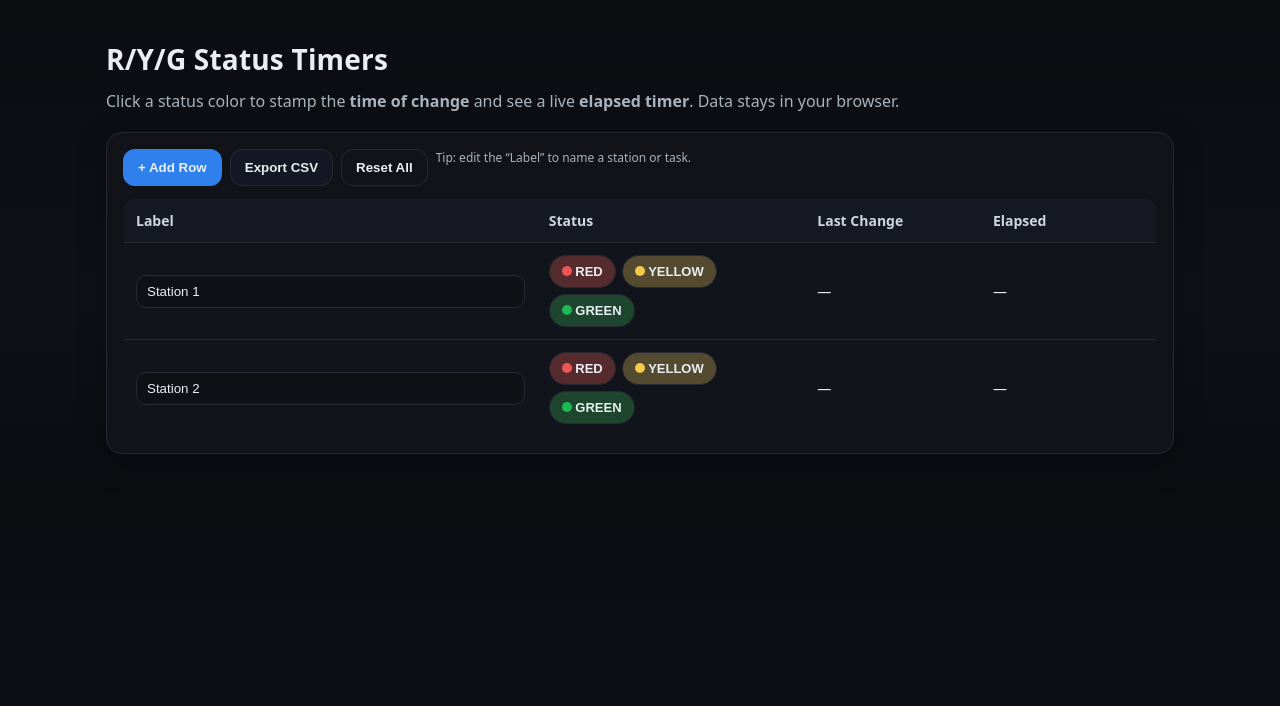
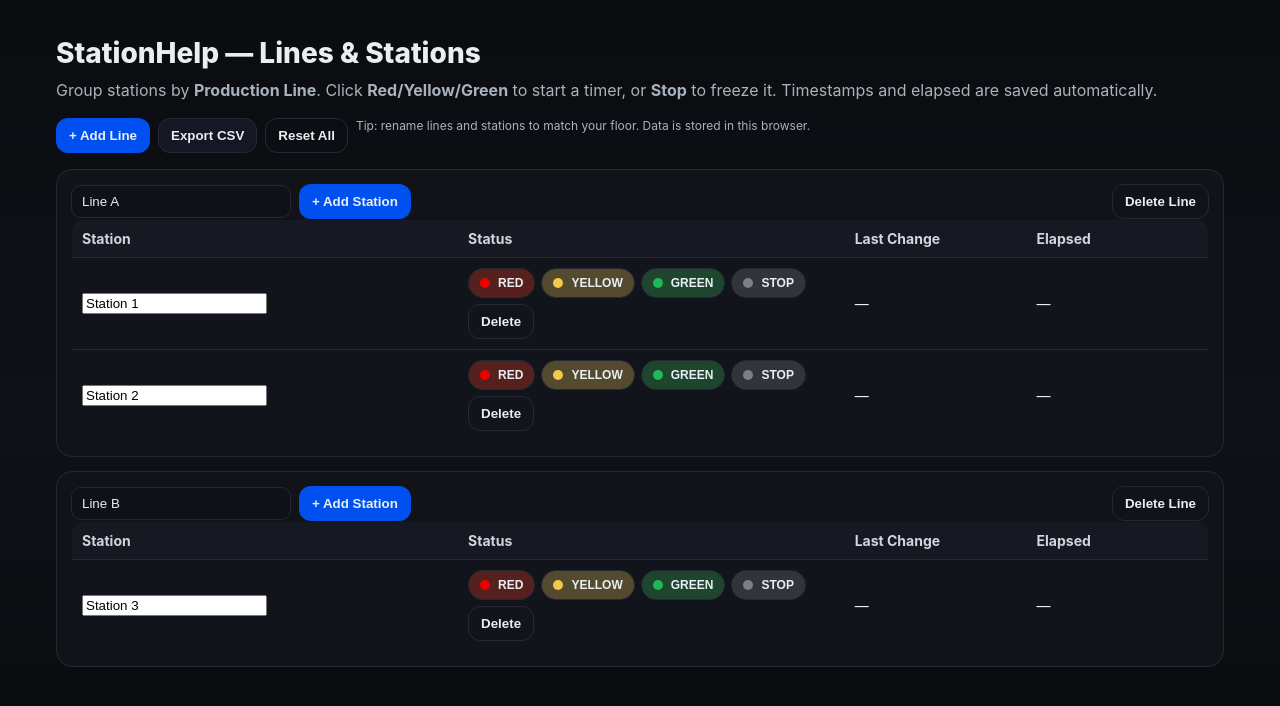
Before and after one commit to fabmartz/stationhelp, a plain HTML site: page index.html in a window 1280 px wide. Drawn offline with Linux system fonts and the light colour scheme.

Commit message:
index.html

```diff
--- a/index.html
+++ b/index.html
@@ -3,277 +3,337 @@
 <head>
 <meta charset="utf-8" />
 <meta name="viewport" content="width=device-width, initial-scale=1" />
-<title>Status Timers (Red / Yellow / Green)</title>
+<title>StationHelp — Lines & Stations (R/Y/G + Stop)</title>
 <style>
-  :root {
-    --bg: #0b0c10;
-    --panel: #121318;
-    --ink: #e8eef2;
-    --muted: #a9b3bd;
-    --accent: #2f80ed;
-    --border: #262933;
-    --good: #1db954;   /* green */
-    --warn: #f2c94c;   /* yellow */
-    --bad:  #eb5757;   /* red */
+  :root{
+    --bg:#0b0c10; --panel:#121318; --ink:#e8eef2; --muted:#a9b3bd;
+    --accent:#0050ef;           /* your blue */
+    --border:#262933;
+    --red:#ec0000;              /* your red */
+    --yellow:#f2c94c;
+    --green:#1db954;
+    --stop:#7a7f89;
   }
-  * { box-sizing: border-box; }
-  body {
-    margin: 0; font-family: ui-sans-serif, system-ui, -apple-system, Segoe UI, Roboto, Arial, sans-serif;
-    background: linear-gradient(180deg, #0b0c10, #0f1117 60%, #0b0c10);
-    color: var(--ink);
-  }
-  .wrap { max-width: 1100px; margin: 40px auto; padding: 0 16px; }
-  h1 { margin: 0 0 12px; font-size: 28px; font-weight: 800; letter-spacing: .2px; }
-  .sub { color: var(--muted); margin-bottom: 20px; }
-  .panel {
-    background: var(--panel); border: 1px solid var(--border); border-radius: 16px;
-    padding: 16px; box-shadow: 0 10px 30px rgba(0,0,0,.25);
-  }
-  .toolbar { display: flex; gap: 8px; flex-wrap: wrap; margin-bottom: 12px; }
-  button, .btn {
-    border: 1px solid var(--border); background: #151824; color: var(--ink);
-    padding: 10px 14px; border-radius: 12px; cursor: pointer; font-weight: 600;
-  }
-  button:hover { filter: brightness(1.15); }
-  .btn-ghost { background: transparent; }
-  .btn-primary { background: var(--accent); border-color: transparent; }
-  .grid {
-    width: 100%; border-collapse: collapse; overflow: hidden; border-radius: 12px; border: 1px solid var(--border);
-  }
-  .grid th, .grid td {
-    padding: 12px; border-bottom: 1px solid var(--border); text-align: left; vertical-align: middle;
-  }
-  .grid th { background: #171922; color: #cfd6dd; font-weight: 700; font-size: 14px; }
-  .grid td { background: #12141c; font-size: 14px; }
-  .grid tr:last-child td { border-bottom: 0; }
-  input[type="text"] {
-    width: 100%; background: #0f1117; color: var(--ink); border: 1px solid var(--border);
-    padding: 8px 10px; border-radius: 10px;
-  }
-  .status-btns { display: flex; gap: 6px; flex-wrap: wrap; }
-  .chip {
-    border-radius: 999px; border: 1px solid var(--border); padding: 8px 12px; font-weight: 700; font-size: 13px;
-    background: #0f1117; cursor: pointer;
-  }
-  .chip.red   { background: color-mix(in oklab, var(--bad) 35%, #0f1117); }
-  .chip.yellow{ background: color-mix(in oklab, var(--warn) 35%, #0f1117); }
-  .chip.green { background: color-mix(in oklab, var(--good) 35%, #0f1117); }
-  .pill {
-    display: inline-flex; align-items: center; gap: 8px; border: 1px solid var(--border); background: #0f1117;
-    padding: 8px 12px; border-radius: 999px; font-variant-numeric: tabular-nums;
-  }
-  .dot { width: 10px; height: 10px; border-radius: 50%; display: inline-block; }
-  .dot.red { background: var(--bad); } .dot.yellow { background: var(--warn); } .dot.green { background: var(--good); }
-  .muted { color: var(--muted); }
-  .right { text-align: right; }
-  .sm { font-size: 12px; color: var(--muted); }
-  .no-data { text-align: center; padding: 24px; color: var(--muted); }
-  @media (max-width: 720px){
-    .grid th:nth-child(3), .grid td:nth-child(3),
-    .grid th:nth-child(4), .grid td:nth-child(4){ display: none; }
+  *{box-sizing:border-box}
+  body{margin:0;font-family:ui-sans-serif,-apple-system,Segoe UI,Roboto,Arial,sans-serif;background:linear-gradient(180deg,#0b0c10,#0f1117 60%,#0b0c10);color:var(--ink)}
+  .wrap{max-width:1200px;margin:36px auto;padding:0 16px}
+  h1{margin:0 0 10px;font-size:28px;font-weight:800}
+  .sub{color:var(--muted);margin-bottom:18px}
+  .toolbar{display:flex;gap:8px;flex-wrap:wrap;margin-bottom:16px}
+  button{border:1px solid var(--border);background:#151824;color:var(--ink);padding:9px 12px;border-radius:12px;cursor:pointer;font-weight:600}
+  button:hover{filter:brightness(1.12)}
+  .primary{background:var(--accent);border-color:transparent}
+  .ghost{background:transparent}
+  .panel{background:var(--panel);border:1px solid var(--border);border-radius:16px;padding:14px;margin-bottom:14px}
+  .line{margin-bottom:14px}
+  .line header{display:flex;gap:10px;align-items:center;justify-content:space-between}
+  .line-title{display:flex;gap:8px;align-items:center}
+  .line-title input{background:#0f1117;border:1px solid var(--border);color:var(--ink);padding:8px 10px;border-radius:10px;min-width:220px}
+  .stations{margin-top:10px}
+  table{width:100%;border-collapse:collapse;border-radius:12px;overflow:hidden;border:1px solid var(--border)}
+  th,td{padding:10px;border-bottom:1px solid var(--border);text-align:left;vertical-align:middle}
+  th{background:#171922;color:#cfd6dd;font-weight:700;font-size:14px}
+  td{background:#12141c;font-size:14px}
+  tr:last-child td{border-bottom:0}
+  input[type="text"].station{width:100%;background:#0f1117;border:1px solid var(--border);color:var(--ink);padding:7px 9px;border-radius:10px}
+  .status-btns{display:flex;gap:6px;flex-wrap:wrap}
+  .chip{border-radius:999px;border:1px solid var(--border);padding:7px 11px;font-weight:700;font-size:12px;background:#0f1117;cursor:pointer;display:inline-flex;align-items:center;gap:8px}
+  .dot{width:10px;height:10px;border-radius:50%}
+  .red{background:color-mix(in oklab, var(--red) 35%, #0f1117)}
+  .yellow{background:color-mix(in oklab, var(--yellow) 35%, #0f1117)}
+  .green{background:color-mix(in oklab, var(--green) 35%, #0f1117)}
+  .stop{background:color-mix(in oklab, var(--stop) 35%, #0f1117)}
+  .dot.red{background:var(--red)} .dot.yellow{background:var(--yellow)} .dot.green{background:var(--green)} .dot.stop{background:var(--stop)}
+  .muted{color:var(--muted)}
+  .right{text-align:right}
+  .sm{font-size:12px;color:var(--muted)}
+  .no-data{text-align:center;padding:18px;color:var(--muted)}
+  @media (max-width: 800px){
+    th:nth-child(3),td:nth-child(3){display:none} /* hide timestamp on small screens */
   }
 </style>
 </head>
 <body>
 <div class="wrap">
-    <h1>R/Y/G Status Timers</h1>
-    <div class="sub">Click a status color to stamp the <b>time of change</b> and see a live <b>elapsed timer</b>. Data stays in your browser.</div>
+  <h1>StationHelp — Lines & Stations</h1>
+  <div class="sub">Group stations by <b>Production Line</b>. Click <b>Red/Yellow/Green</b> to start a timer, or <b>Stop</b> to freeze it. Timestamps and elapsed are saved automatically.</div>
 
-    <div class="panel">
   <div class="toolbar">
-        <button class="btn-primary" id="addRowBtn">+ Add Row</button>
-        <button class="btn" id="exportBtn">Export CSV</button>
-        <button class="btn-ghost" id="resetBtn">Reset All</button>
-        <span class="sm">Tip: edit the “Label” to name a station or task.</span>
+    <button class="primary" id="addLineBtn">+ Add Line</button>
+    <button id="exportBtn">Export CSV</button>
+    <button class="ghost" id="resetBtn">Reset All</button>
+    <span class="sm">Tip: rename lines and stations to match your floor. Data is stored in this browser.</span>
   </div>
 
-      <table class="grid" id="table">
-        <thead>
-          <tr>
-            <th style="width:40%">Label</th>
-            <th style="width:26%">Status</th>
-            <th style="width:17%">Last Change</th>
-            <th style="width:17%">Elapsed</th>
-          </tr>
-        </thead>
-        <tbody id="tbody">
-          <!-- rows injected here -->
-        </tbody>
-      </table>
-
-      <div id="empty" class="no-data">No rows yet. Click <b>+ Add Row</b> to start.</div>
-    </div>
+  <div id="lines"></div>
 </div>
 
 <script>
-(function () {
-  const STORAGE_KEY = "ryg_timers_v1";
-  const tbody = document.getElementById("tbody");
-  const empty = document.getElementById("empty");
-  const addRowBtn = document.getElementById("addRowBtn");
-  const exportBtn = document.getElementById("exportBtn");
-  const resetBtn = document.getElementById("resetBtn");
+(function(){
+  const STORAGE_KEY = "stationhelp_lines_v1";
 
   /** Data model
-   * rows: [{ id, label, status: 'red'|'yellow'|'green'|null, changedAt: epoch_ms|null }]
+   * lines: [
+   *   { id, name, stations: [
+   *      { id, label, status: 'red'|'yellow'|'green'|'stopped'|null,
+   *        lastChange: ms|null,
+   *        startedAt: ms|null,         // when current run started (if running)
+   *        accumulated: number }        // ms accumulated from past runs (when stopped or before reset)
+   *   ]}
+   * ]
    */
-  let rows = load() || [];
 
-  function load() {
+  let lines = load() || seed();
+
+  const $lines = document.getElementById("lines");
+  document.getElementById("addLineBtn").addEventListener("click", () => {
+    lines.push(newLine(`Line ${lines.length+1}`));
+    save(); render();
+  });
+  document.getElementById("resetBtn").addEventListener("click", () => {
+    if (!confirm("Reset ALL lines and stations? This clears local data.")) return;
+    lines = seed(true); save(); render();
+  });
+  document.getElementById("exportBtn").addEventListener("click", () => exportCSV());
+
+  function newLine(name="Line"){
+    return { id: uuid(), name, stations: [ newStation("Station 1"), newStation("Station 2") ] };
+  }
+  function newStation(label="Station"){
+    return { id: uuid(), label, status: null, lastChange: null, startedAt: null, accumulated: 0 };
+  }
+  function uuid(){ return crypto.randomUUID(); }
+
+  function seed(blank=false){
+    if (blank) return [];
+    return [
+      { id: uuid(), name: "Line A", stations: [ newStation("Station 1"), newStation("Station 2") ] },
+      { id: uuid(), name: "Line B", stations: [ newStation("Station 3") ] }
+    ];
+  }
+
+  function load(){
     try { return JSON.parse(localStorage.getItem(STORAGE_KEY)); } catch { return null; }
   }
-  function save() {
-    localStorage.setItem(STORAGE_KEY, JSON.stringify(rows));
+  function save(){
+    localStorage.setItem(STORAGE_KEY, JSON.stringify(lines));
   }
 
   function fmtDate(ms){
-    if (!ms) return "—";
-    const d = new Date(ms);
-    // Local date & time
-    return d.toLocaleString();
+    if(!ms) return "—";
+    return new Date(ms).toLocaleString();
   }
   function fmtElapsed(ms){
-    if (!ms) return "—";
-    const diff = Date.now() - ms;
-    if (diff < 0) return "00:00:00";
-    const s = Math.floor(diff / 1000);
-    const hh = String(Math.floor(s / 3600)).padStart(2,"0");
-    const mm = String(Math.floor((s % 3600)/60)).padStart(2,"0");
-    const ss = String(s % 60).padStart(2,"0");
+    if(ms==null) return "—";
+    const s = Math.floor(ms/1000);
+    const hh = String(Math.floor(s/3600)).padStart(2,"0");
+    const mm = String(Math.floor((s%3600)/60)).padStart(2,"0");
+    const ss = String(s%60).padStart(2,"0");
     return `${hh}:${mm}:${ss}`;
   }
+  function runningElapsed(st){ // live or frozen
+    if(st.startedAt){ return st.accumulated + (Date.now() - st.startedAt); }
+    return st.accumulated;
+  }
 
-  function newRow(label=""){
-    return {
-      id: crypto.randomUUID(),
-      label,
-      status: null,
-      changedAt: null
-    };
+  function setStatus(station, color){ // red|yellow|green
+    const now = Date.now();
+    // start fresh timer when color changes
+    station.status = color;
+    station.lastChange = now;
+    station.startedAt = now;
+    station.accumulated = 0;
+    save(); // render tick will update UI
+  }
+  function stopStation(station){
+    const now = Date.now();
+    if (station.startedAt){ station.accumulated += (now - station.startedAt); }
+    station.startedAt = null;
+    station.status = "stopped";
+    station.lastChange = now;
+    save();
+  }
+  function removeStation(line, stationId){
+    line.stations = line.stations.filter(s => s.id !== stationId);
+    save(); render();
+  }
+  function addStation(line){
+    line.stations.push(newStation(`Station ${line.stations.length+1}`));
+    save(); render();
+  }
+  function removeLine(lineId){
+    if (!confirm("Delete this line and its stations?")) return;
+    lines = lines.filter(l => l.id !== lineId);
+    save(); render();
   }
 
   function render(){
-    tbody.innerHTML = "";
-    rows.forEach(r => {
+    $lines.innerHTML = "";
+    if (lines.length === 0){
+      const empty = document.createElement("div");
+      empty.className = "panel no-data";
+      empty.textContent = "No lines yet. Click + Add Line to begin.";
+      $lines.appendChild(empty);
+      return;
+    }
+
+    lines.forEach(line => {
+      const card = document.createElement("div");
+      card.className = "panel line";
+
+      // header
+      const header = document.createElement("header");
+      const left = document.createElement("div");
+      left.className = "line-title";
+      const nameInput = document.createElement("input");
+      nameInput.value = line.name;
+      nameInput.addEventListener("input", () => { line.name = nameInput.value; save(); });
+      const addBtn = document.createElement("button");
+      addBtn.textContent = "+ Add Station";
+      addBtn.className = "primary";
+      addBtn.addEventListener("click", () => addStation(line));
+      left.append(nameInput, addBtn);
+
+      const right = document.createElement("div");
+      const delLine = document.createElement("button");
+      delLine.className = "ghost";
+      delLine.textContent = "Delete Line";
+      delLine.addEventListener("click", () => removeLine(line.id));
+      right.appendChild(delLine);
+
+      header.append(left, right);
+      card.appendChild(header);
+
+      // table
+      const table = document.createElement("table");
+      table.innerHTML = `
+        <thead>
+          <tr>
+            <th style="width:34%">Station</th>
+            <th style="width:34%">Status</th>
+            <th style="width:16%">Last Change</th>
+            <th style="width:16%">Elapsed</th>
+          </tr>
+        </thead>
+        <tbody></tbody>
+      `;
+      const tbody = table.querySelector("tbody");
+
+      line.stations.forEach(st => {
         const tr = document.createElement("tr");
 
-      // Label cell
-      const tdLabel = document.createElement("td");
-      const inp = document.createElement("input");
-      inp.type = "text";
-      inp.value = r.label || "";
-      inp.placeholder = "Station / Task name…";
-      inp.addEventListener("input", () => {
-        r.label = inp.value;
-        save();
-      });
-      tdLabel.appendChild(inp);
+        // Station name
+        const tdName = document.createElement("td");
+        const inStation = document.createElement("input");
+        inStation.className = "station";
+        inStation.value = st.label;
+        inStation.placeholder = "Station name…";
+        inStation.addEventListener("input", () => { st.label = inStation.value; save(); });
+        tdName.appendChild(inStation);
 
-      // Status buttons cell
+        // Status chips
         const tdStatus = document.createElement("td");
         const wrap = document.createElement("div");
         wrap.className = "status-btns";
 
-      ["red","yellow","green"].forEach(color => {
-        const btn = document.createElement("button");
-        btn.className = `chip ${color}`;
-        btn.innerHTML = `<span class="dot ${color}"></span> ${color.toUpperCase()}`;
-        btn.addEventListener("click", () => {
-          // If clicking a different color or no status, set and stamp time
-          if (r.status !== color) {
-            r.status = color;
-            r.changedAt = Date.now();
-            save();
-            updateRow(tr, r); // update timestamp immediately
-          }
+        [
+          {k:"red",    label:"RED",    cls:"chip red",    dot:"red"},
+          {k:"yellow", label:"YELLOW", cls:"chip yellow", dot:"yellow"},
+          {k:"green",  label:"GREEN",  cls:"chip green",  dot:"green"},
+          {k:"stopped",label:"STOP",   cls:"chip stop",   dot:"stop"},
+        ].forEach(opt=>{
+          const b = document.createElement("button");
+          b.className = opt.cls;
+          b.innerHTML = `<span class="dot ${opt.dot}"></span> ${opt.label}`;
+          b.addEventListener("click", ()=>{
+            if (opt.k === "stopped"){ stopStation(st); updateRow(tr, st); }
+            else { setStatus(st, opt.k); updateRow(tr, st); }
           });
-        wrap.appendChild(btn);
+          wrap.appendChild(b);
         });
+
+        // quick delete
+        const del = document.createElement("button");
+        del.className = "ghost";
+        del.textContent = "Delete";
+        del.addEventListener("click", ()=> removeStation(line, st.id));
+        wrap.appendChild(del);
+
         tdStatus.appendChild(wrap);
 
-      // Timestamp cell
+        // Timestamp
         const tdStamp = document.createElement("td");
         tdStamp.dataset.kind = "stamp";
-      tdStamp.textContent = fmtDate(r.changedAt);
+        tdStamp.textContent = fmtDate(st.lastChange);
 
-      // Elapsed cell
+        // Elapsed
         const tdElapsed = document.createElement("td");
         tdElapsed.dataset.kind = "elapsed";
-      tdElapsed.textContent = fmtElapsed(r.changedAt);
+        tdElapsed.textContent = st.lastChange ? fmtElapsed(runningElapsed(st)) : "—";
 
-      tr.appendChild(tdLabel);
-      tr.appendChild(tdStatus);
-      tr.appendChild(tdStamp);
-      tr.appendChild(tdElapsed);
-
+        tr.append(tdName, tdStatus, tdStamp, tdElapsed);
         tbody.appendChild(tr);
       });
 
-    empty.style.display = rows.length ? "none" : "block";
-  }
-
-  function updateRow(tr, row){
-    const stamp = tr.querySelector('td[data-kind="stamp"]');
-    const elapsed = tr.querySelector('td[data-kind="elapsed"]');
-    stamp.textContent = fmtDate(row.changedAt);
-    elapsed.textContent = fmtElapsed(row.changedAt);
-  }
-
-  function tick(){
-    // Update only the elapsed columns for performance
-    const trs = [...tbody.querySelectorAll("tr")];
-    trs.forEach((tr, idx) => {
-      const r = rows[idx];
-      const elapsed = tr.querySelector('td[data-kind="elapsed"]');
-      if (elapsed) elapsed.textContent = fmtElapsed(r.changedAt);
+      card.appendChild(table);
+      $lines.appendChild(card);
     });
   }
 
-  addRowBtn.addEventListener("click", () => {
-    rows.push(newRow(`Station ${rows.length + 1}`));
-    save();
-    render();
+  function updateRow(tr, st){
+    tr.querySelector('td[data-kind="stamp"]').textContent = fmtDate(st.lastChange);
+    tr.querySelector('td[data-kind="elapsed"]').textContent =
+      st.lastChange ? fmtElapsed(runningElapsed(st)) : "—";
+  }
+
+  // 1s tick for all running stations
+  setInterval(()=>{
+    // update all elapsed cells without re-rendering everything
+    const cards = $lines.querySelectorAll(".line");
+    let cardIdx = 0;
+    lines.forEach(line=>{
+      const tbody = cards[cardIdx]?.querySelector("tbody");
+      if (!tbody){ cardIdx++; return; }
+      const trs = [...tbody.querySelectorAll("tr")];
+      line.stations.forEach((st, i)=>{
+        const tdElapsed = trs[i]?.querySelector('td[data-kind="elapsed"]');
+        if (tdElapsed){
+          tdElapsed.textContent = st.lastChange ? fmtElapsed(runningElapsed(st)) : "—";
+        }
       });
+      cardIdx++;
+    });
+  }, 1000);
 
-  exportBtn.addEventListener("click", () => {
-    const header = ["Label","Status","Last Change","Elapsed"];
-    const lines = [header.join(",")];
-    rows.forEach(r => {
-      lines.push([
-        csv(r.label || ""),
-        csv(r.status || ""),
-        csv(fmtDate(r.changedAt)),
-        csv(fmtElapsed(r.changedAt))
+  // CSV export (Lines & Stations)
+  function exportCSV(){
+    const header = ["Line","Station","Status","Last Change","Elapsed (hh:mm:ss)"];
+    const rows = [header.join(",")];
+    lines.forEach(line=>{
+      line.stations.forEach(st=>{
+        rows.push([
+          csv(line.name),
+          csv(st.label),
+          csv(st.status || ""),
+          csv(fmtDate(st.lastChange)),
+          csv(st.lastChange ? fmtElapsed(runningElapsed(st)) : "—"),
         ].join(","));
       });
-    const blob = new Blob([lines.join("\n")], {type: "text/csv"});
+    });
+    const blob = new Blob([rows.join("\n")], {type:"text/csv"});
     const url = URL.createObjectURL(blob);
     const a = document.createElement("a");
-    a.href = url; a.download = "status-timers.csv"; a.click();
+    a.href = url; a.download = "stationhelp.csv"; a.click();
     URL.revokeObjectURL(url);
-  });
-
+  }
   function csv(s){
-    const t = (s ?? "").toString();
-    if (/[,"\n]/.test(t)) return `"${t.replace(/"/g,'""')}"`;
-    return t;
+    const t=(s??"").toString();
+    return /[,"\n]/.test(t) ? `"${t.replace(/"/g,'""')}"` : t;
   }
 
-  resetBtn.addEventListener("click", () => {
-    if (!confirm("Reset all rows and clear local data?")) return;
-    rows = [];
-    save();
+  // init
   render();
-  });
 
-  // Init
-  if (rows.length === 0) {
-    // Start with a couple of example rows
-    rows = [newRow("Station 1"), newRow("Station 2")];
-    save();
-  }
-  render();
-  setInterval(tick, 1000);
 })();
 </script>
 </body>
```
Lines whose indentation alone changed are shown as unchanged.
